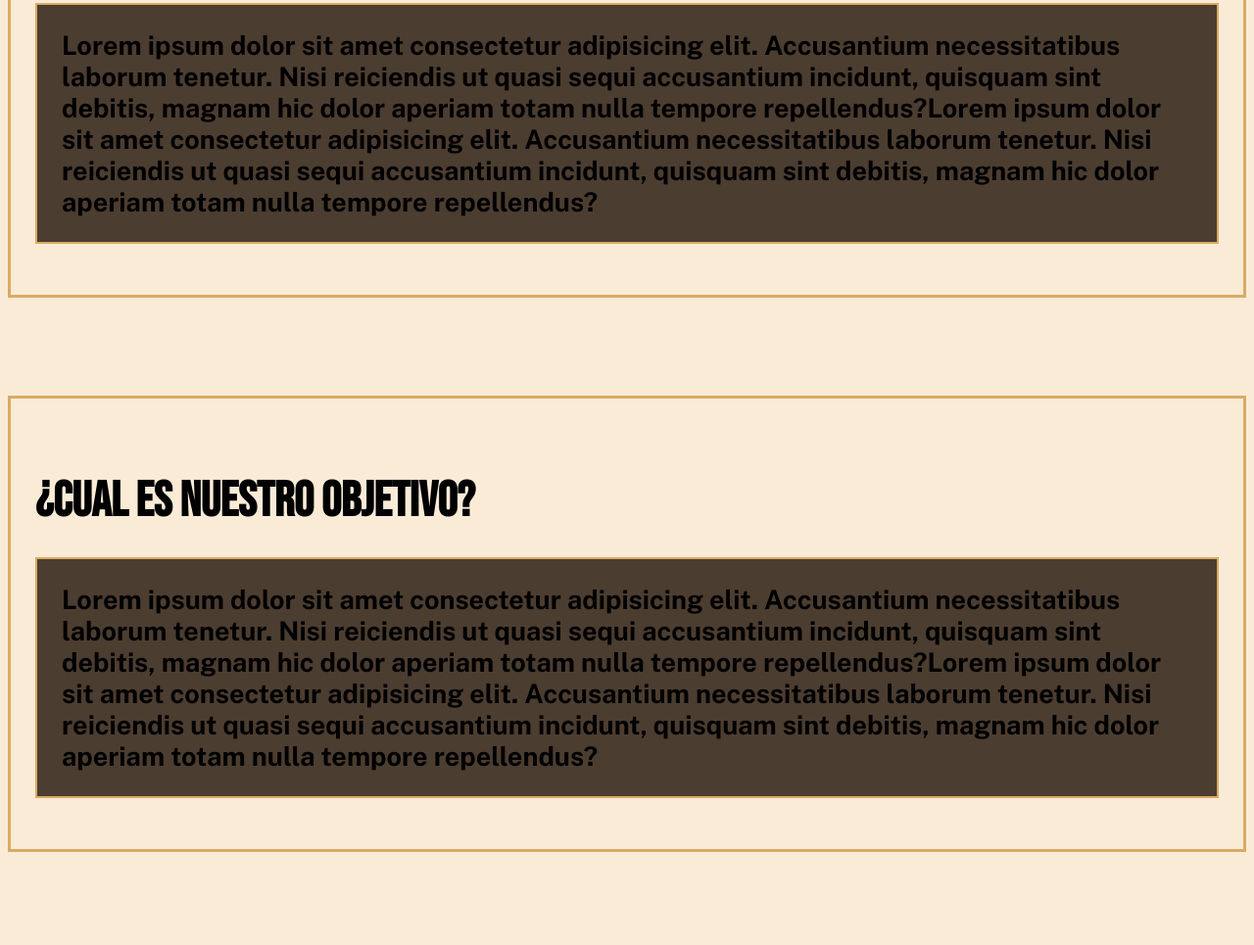
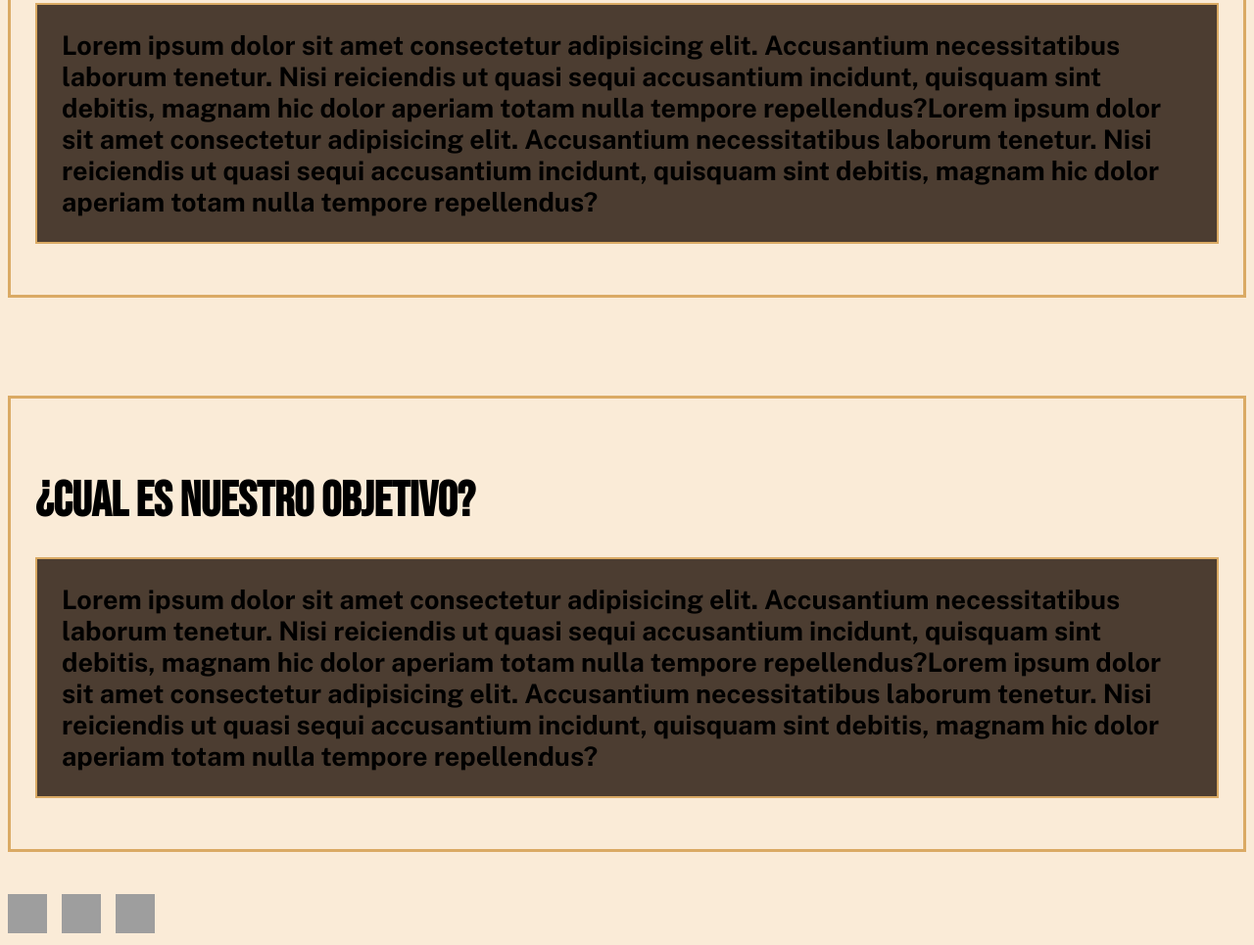
Before and after one commit to MateoMoccia/Pagina-de-cookies, a website: page pages/quienes-somos.html in a window 1280 px wide. Shown: the part 1582-2547 px from the top of the page at 98% size. Before the commit the page ends 2474 px from the top, so only its background shows below. Drawn offline with nearby package versions, Linux system fonts and the light colour scheme; grey boxes are pictures that could not be loaded; a web font is replaced by a local one.

Commit message:
actualizacion logos

```diff
--- a/pages/quienes-somos.html
+++ b/pages/quienes-somos.html
@@ -94,6 +94,18 @@
                         totam
                         nulla tempore repellendus?</p>
                 </h2>
+                <br>
+                <div class="social-icons">
+                    <a href="https://facebook.com" target="_blank">
+                      <img src="https://cdn-icons-png.flaticon.com/512/145/145802.png" alt="Facebook" class="icon">
+                    </a>
+                    <a href="https://instagram.com" target="_blank">
+                      <img src="https://cdn-icons-png.flaticon.com/512/2111/2111463.png" alt="Instagram" class="icon">
+                    </a>
+                    <a href="https://twitter.com" target="_blank">
+                      <img src="https://cdn-icons-png.flaticon.com/512/733/733579.png" alt="Twitter" class="icon">
+                    </a>
+                  </div>
         </header>
         <main></main>
         <footer></footer>
--- a/sass/components/_container.scss
+++ b/sass/components/_container.scss
@@ -1,4 +1,5 @@
 @use '../abstracts/variables' as variables;
+
 .container {
     display: flex;
     align-items: center;
--- /dev/null
+++ b/sass/components/_logos.scss
@@ -0,0 +1,17 @@
+@use '../abstracts/variables' as variables;
+
+
+  .social-icons {
+    display: flex;
+    gap: 15px;
+  }
+
+  .icon {
+    width: 40px;
+    height: 40px;
+    transition: transform 0.2s;
+  }
+
+  .icon:hover {
+    transform: scale(1.2);
+  }
--- a/sass/style.scss
+++ b/sass/style.scss
@@ -10,3 +10,4 @@
 @use 'components/box-item';
 @use 'components/botones';
 @use "components/textos";
+@use "components/logos"
```
Also changed, not shown: index.html (+13 -0 lines), css/style.css, 1 other file.
